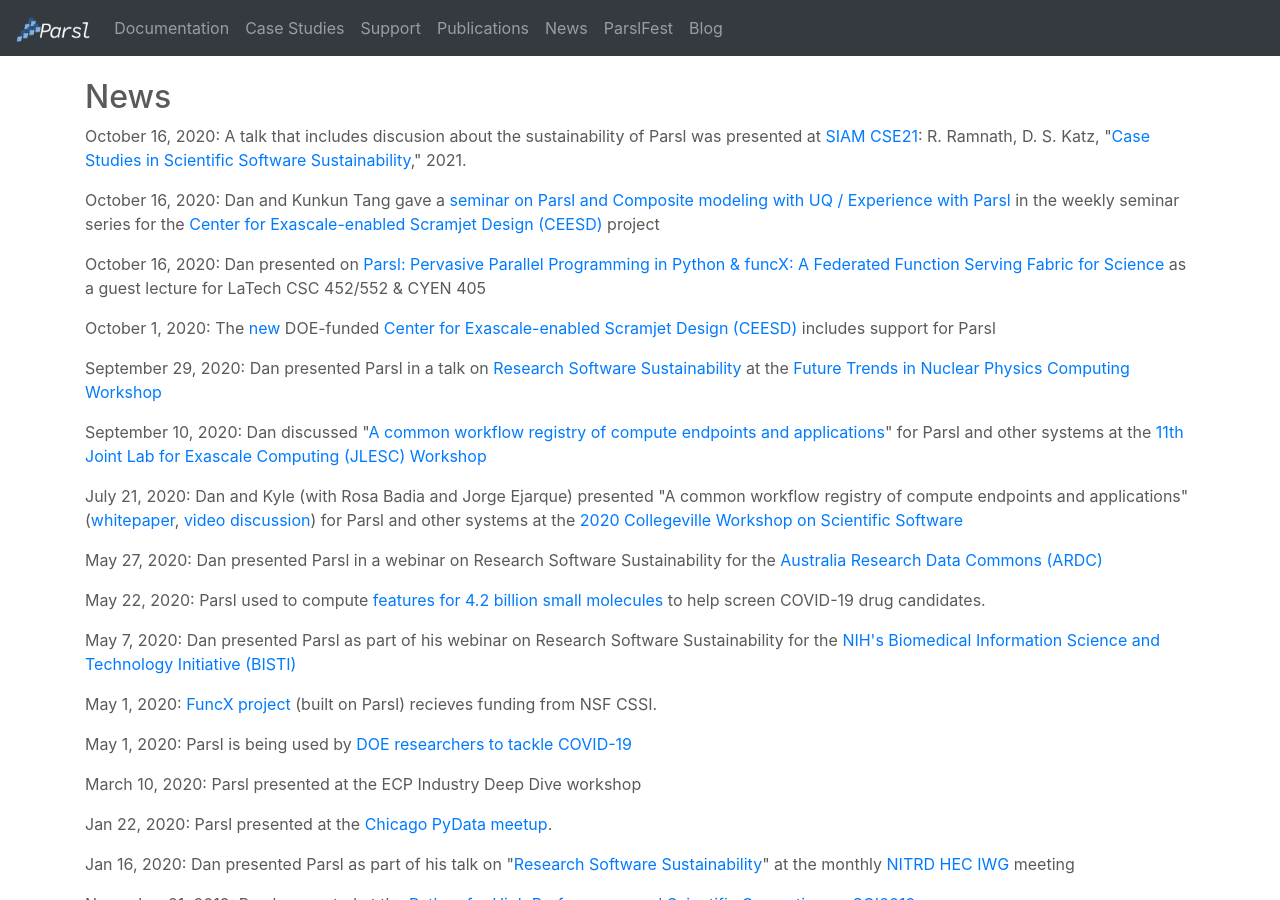
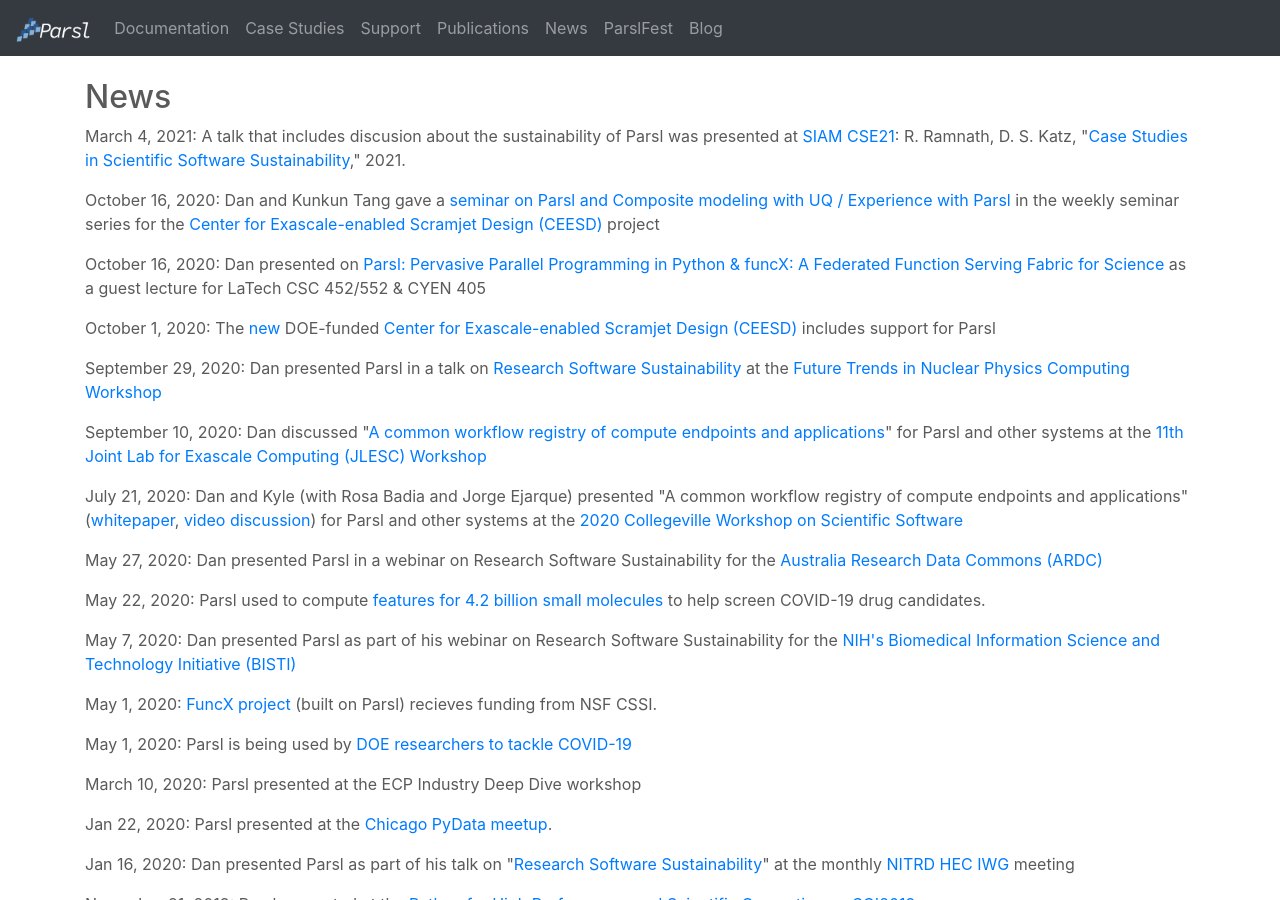
Before and after one commit to Parsl/parsl.github.io, a Jekyll site: the page built from news.html, in a window 1280 px wide and 900 px high. Built offline with Jekyll 4.4.1, drawn with Linux system fonts in a browser that asks for light colours.

Commit message:
fixing date

```diff
--- a/news.html
+++ b/news.html
@@ -18,7 +18,7 @@
       -->
 
        <div class="news-info">
-        <p><span class="name">October 16, 2020:</span>
+        <p><span class="name">March 4, 2021:</span>
           A talk that includes discusion about the sustainability of Parsl was presented at <a href="https://www.siam.org/conferences/cm/conference/cse21">SIAM CSE21</a>:
           R. Ramnath, D. S. Katz,
           "<a href="https://doi.org/10.6084/m9.figshare.14153303.v2">Case Studies in Scientific Software Sustainability</a>," 2021.
```
